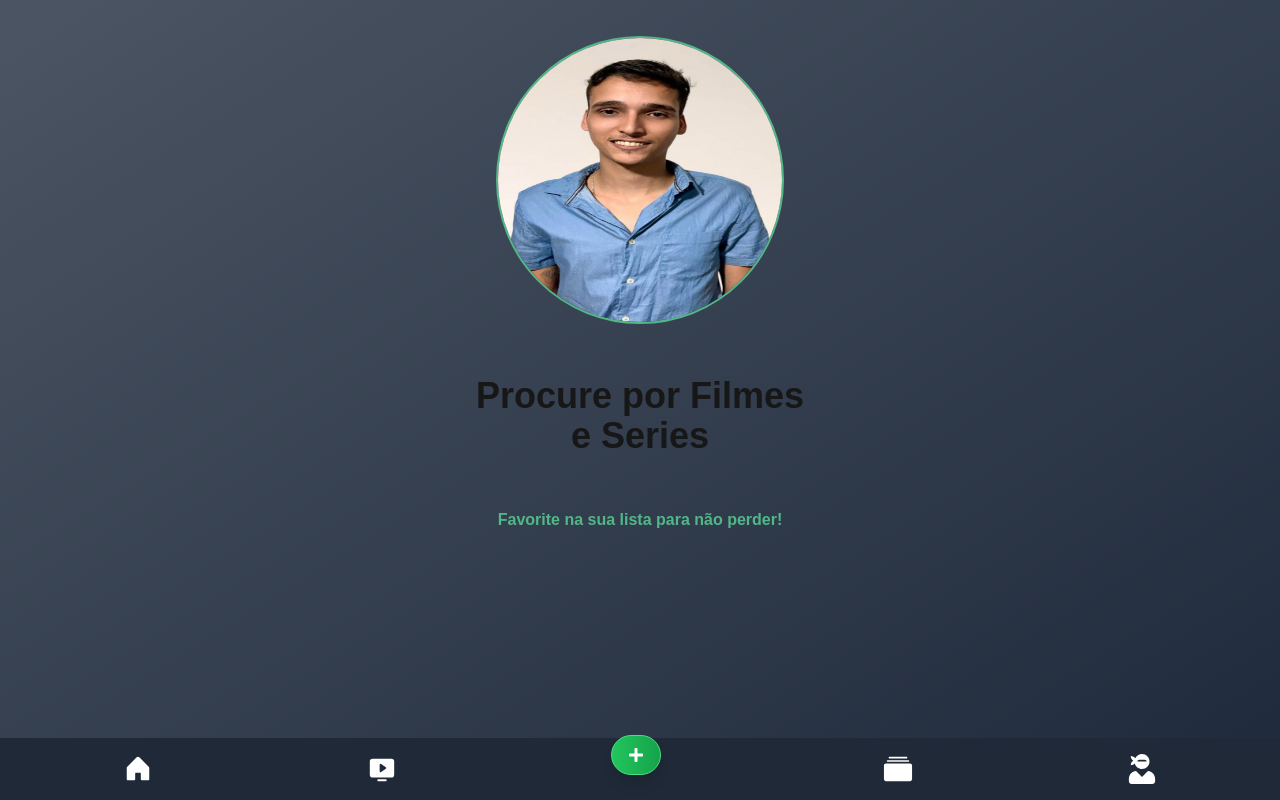
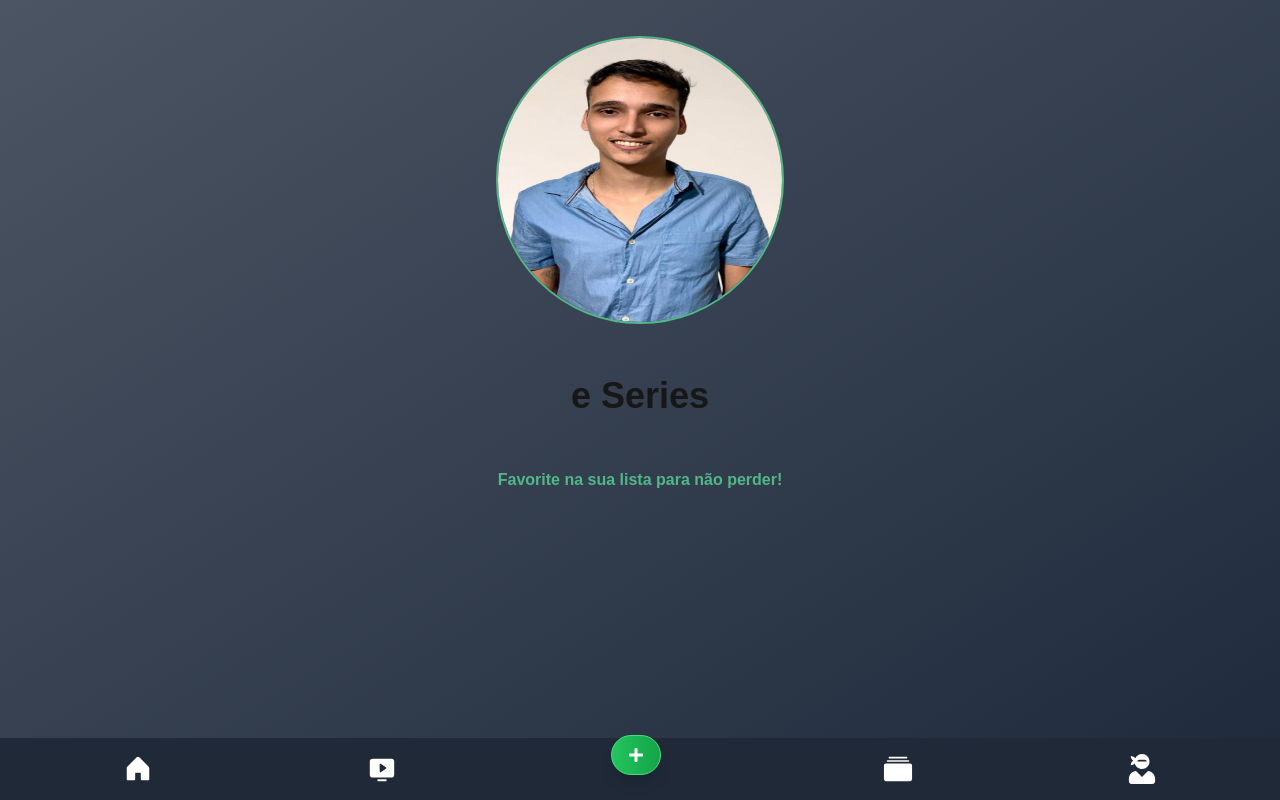
Before and after one commit to SamuelMuleu/popcorn, a Next.js app: page / in a window 1280 px wide. Built offline with nearby package versions, Linux system fonts and the light colour scheme.

Commit message:
desenvolvendo layout

```diff
--- a/src/app/page.tsx
+++ b/src/app/page.tsx
@@ -8,7 +8,7 @@ export default function Home() {
         <AvatarFallback>CN</AvatarFallback>
       </Avatar>
       <h1 className="text-4xl font-black p-3 ">
-        Procure por Filmes{" "}
+
         <span className="flex items-center justify-center">e Series</span>{" "}
       </h1>
 
```
